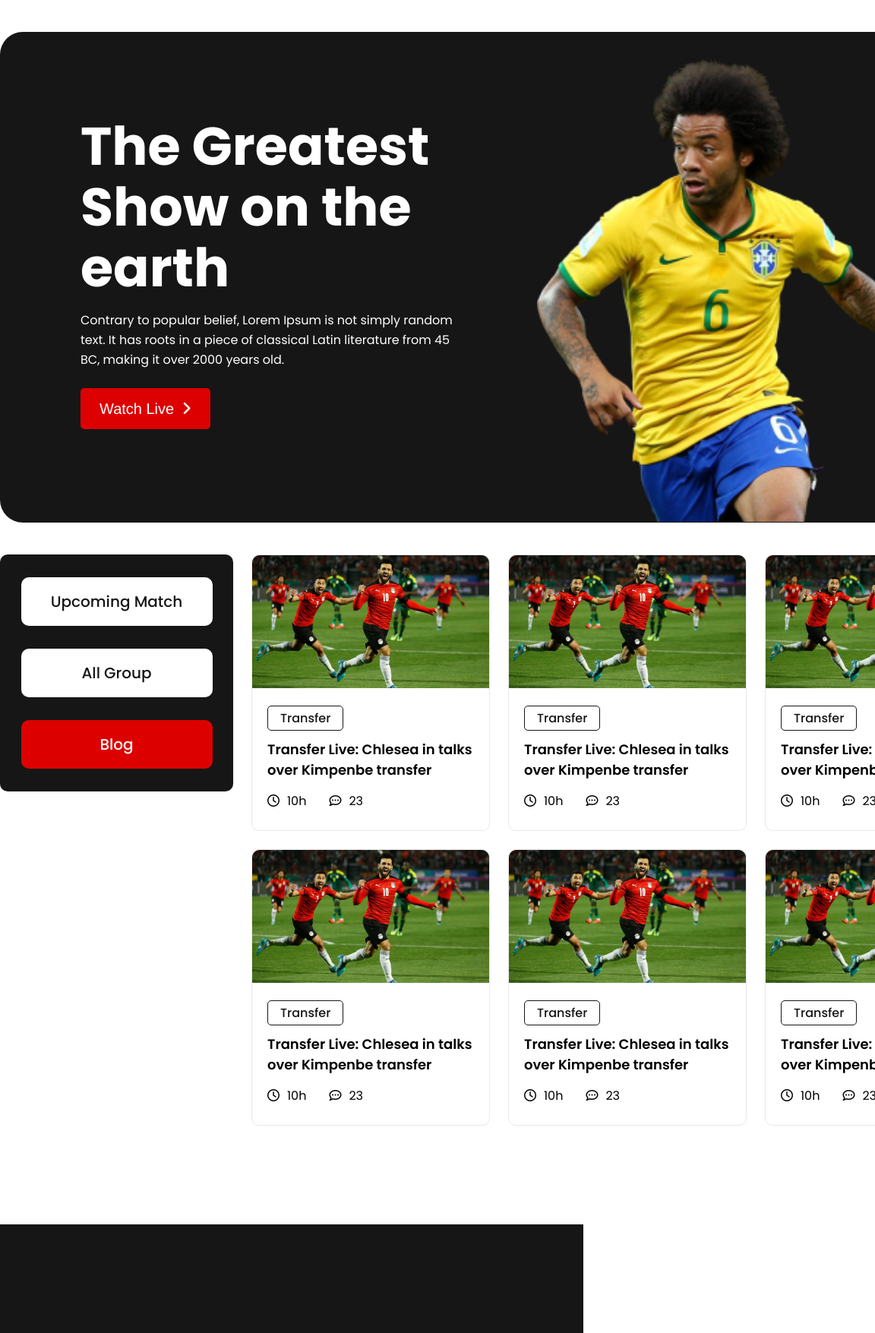
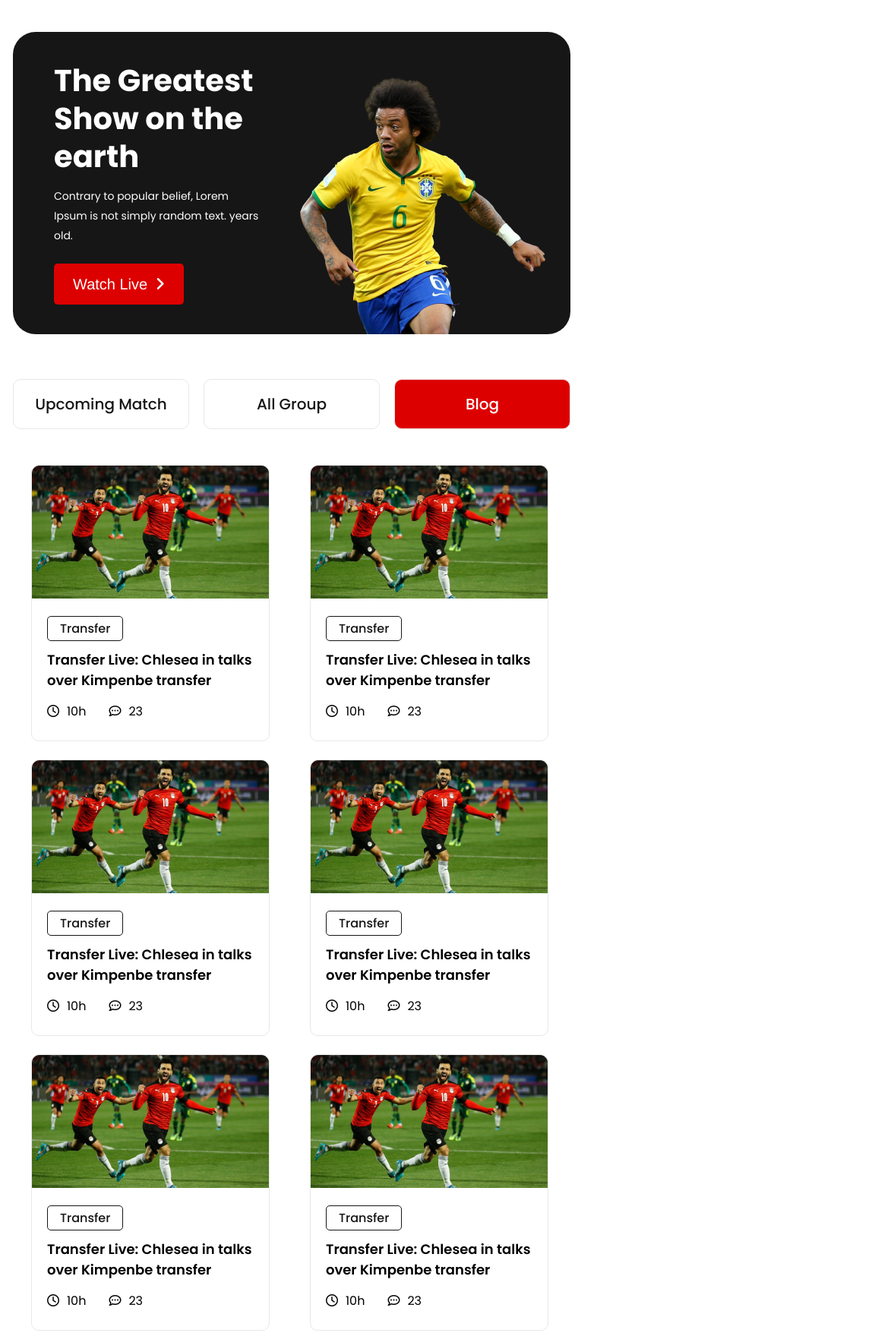
Before and after one commit to SaFaUU/world-cup, a plain HTML site: page index.html in a window 768 px wide. Shown: the top 1755 px of the page at 76% size, 1152 px wide, since content can reach past the window. Drawn offline with nearby package versions, Linux system fonts and the light colour scheme.

Commit message:
Added Tablet View

```diff
--- a/index.html
+++ b/index.html
@@ -20,7 +20,7 @@
             <div class="top-section-text">
                 <h1>The Greatest Show on the earth</h1>
                 <p>Contrary to popular belief, Lorem Ipsum is not simply
-                    random text. It has roots in a piece of classical Latin literature from 45 BC, making it over 2000
+                    random text.
                     years old.</p>
                 <a href="www.facebook.com" class="watch-live-button">Watch Live<i
                         class="fa-solid fa-angle-right"></i></a>
@@ -36,6 +36,39 @@
                 <a href="" id="menu-selected">Blog</a>
             </div>
             <div class="blogs">
+                <div class="blog">
+                    <img src="assets/Blog Image.png" alt="">
+                    <div class="blog-info">
+                        <a href="">Transfer</a>
+                        <h2>Transfer Live: Chlesea in talks over Kimpenbe transfer</h2>
+                        <div class="time-comment">
+                            <p><i class="fa-regular fa-clock blog-icon"></i>10h</p>
+                            <p><i class="fa-regular fa-comment-dots blog-icon"></i>23</p>
+                        </div>
+                    </div>
+                </div>
+                <div class="blog">
+                    <img src="assets/Blog Image.png" alt="">
+                    <div class="blog-info">
+                        <a href="">Transfer</a>
+                        <h2>Transfer Live: Chlesea in talks over Kimpenbe transfer</h2>
+                        <div class="time-comment">
+                            <p><i class="fa-regular fa-clock blog-icon"></i>10h</p>
+                            <p><i class="fa-regular fa-comment-dots blog-icon"></i>23</p>
+                        </div>
+                    </div>
+                </div>
+                <div class="blog">
+                    <img src="assets/Blog Image.png" alt="">
+                    <div class="blog-info">
+                        <a href="">Transfer</a>
+                        <h2>Transfer Live: Chlesea in talks over Kimpenbe transfer</h2>
+                        <div class="time-comment">
+                            <p><i class="fa-regular fa-clock blog-icon"></i>10h</p>
+                            <p><i class="fa-regular fa-comment-dots blog-icon"></i>23</p>
+                        </div>
+                    </div>
+                </div>
                 <div class="blog">
                     <img src="assets/Blog Image.png" alt="">
                     <div class="blog-info">
--- a/styles/style.css
+++ b/styles/style.css
@@ -1,8 +1,10 @@
+/* Body Customisation */
 body {
     font-family: 'Poppins', sans-serif;
     margin: 0;
 }
 
+/* Top Section CSS */
 .top-section {
     display: flex;
     margin: 42px auto;
@@ -63,6 +65,7 @@ body {
     margin-left: 10px;
 }
 
+/* Mid Section CSS */
 .blog-section {
     display: flex;
     width: 1321px;
@@ -107,6 +110,7 @@ body {
 .blogs {
     display: grid;
     grid-template-columns: repeat(3, 1fr);
+
 }
 
 .blog {
@@ -150,6 +154,7 @@ body {
     margin-right: 10px;
 }
 
+/* Footer CSS */
 footer {
     background-color: #161616;
     height: 300px;
@@ -181,3 +186,114 @@ footer hr {
     font-size: 16px;
     font-weight: 500;
 }
+
+/* For tablet View 834px 375px */
+
+@media only screen and (max-width: 834px) and (min-width:601px) {
+    .top-section {
+        width: 734px;
+        height: 398px;
+    }
+
+    .top-section-text {
+        padding: 39px 54px;
+    }
+
+    .top-section img {
+        width: 323px;
+        padding-top: 58px;
+        padding-right: 33px;
+    }
+
+    .top-section h1 {
+        font-size: 40px;
+        line-height: 50px;
+    }
+
+    .top-section p {
+        font-size: 14px;
+    }
+
+    .blogs {
+        display: grid;
+        grid-template-columns: repeat(2, 1fr);
+        grid-template-rows: repeat(3, 1fr);
+    }
+
+    .menu {
+        display: flex;
+        width: 734px;
+        height: 130px;
+        flex-direction: row;
+        justify-content: space-between;
+        background-color: white;
+
+
+    }
+
+    .menu a {
+        width: 230px;
+        border: 1px solid #E8E8E8;
+        font-size: 20px;
+    }
+
+    .blog-section {
+        flex-direction: column;
+        width: 734px;
+    }
+
+    .footer-link {
+        width: 626px;
+        height: 100px;
+        flex-wrap: wrap;
+        justify-content: space-evenly;
+    }
+
+    .footer-link a {
+        margin-right: 27px;
+    }
+
+}
+
+/* 375px for mobile view  */
+@media only screen and (max-width: 600px) {
+    .top-section {
+        display: flex;
+        flex-direction: column;
+        width: 334px;
+        height: 472px;
+    }
+
+    .top-section div {
+        width: 100%;
+    }
+
+    .top-section-text {
+        width: 258px;
+        padding: 21px 38px;
+        text-align: center;
+    }
+
+    .top-section h1 {
+        font-size: 22px;
+        line-height: 33px;
+    }
+
+    .top-section p {
+        font-size: 14px;
+    }
+
+    .top-section-image {
+        justify-content: center;
+        align-items: center;
+    }
+
+
+    .top-section img {
+
+        width: 233px;
+        margin: 0 auto;
+        padding-top: 0px;
+        padding-right: 0px;
+    }
+}
```
